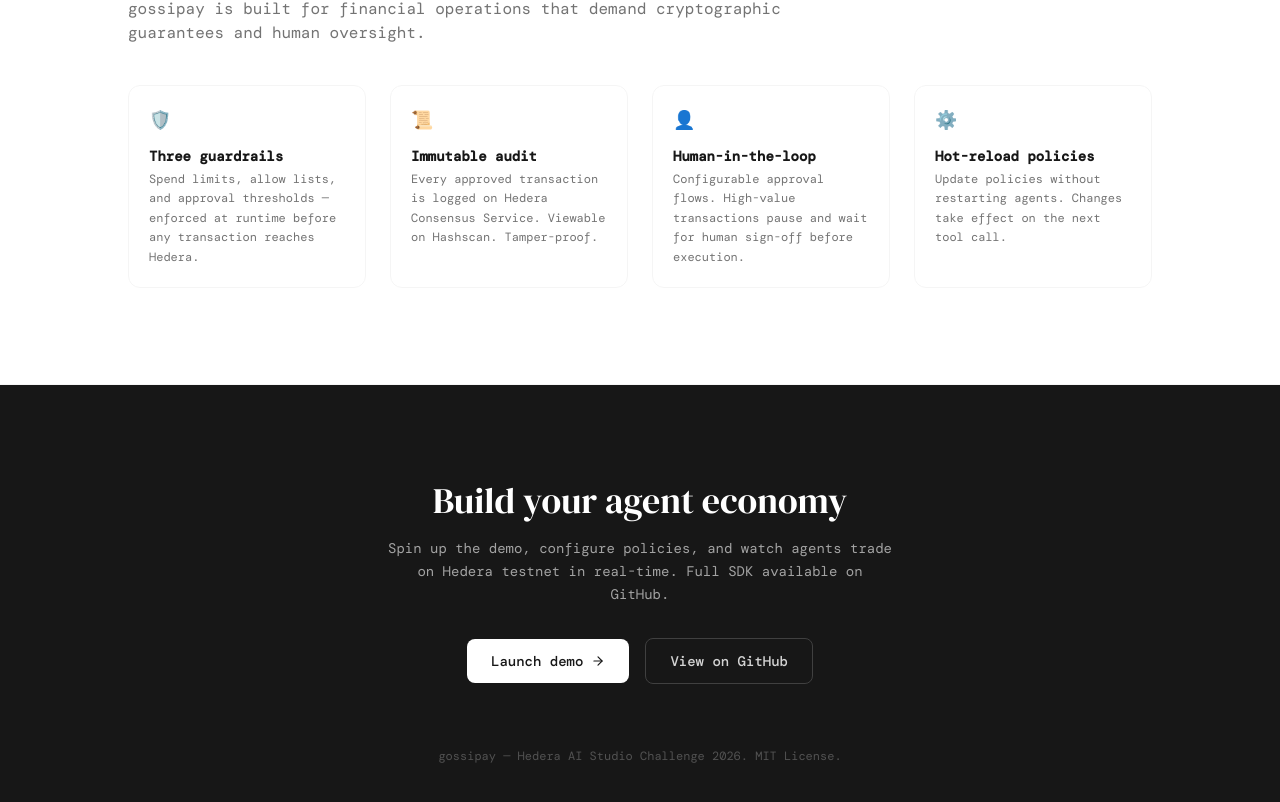
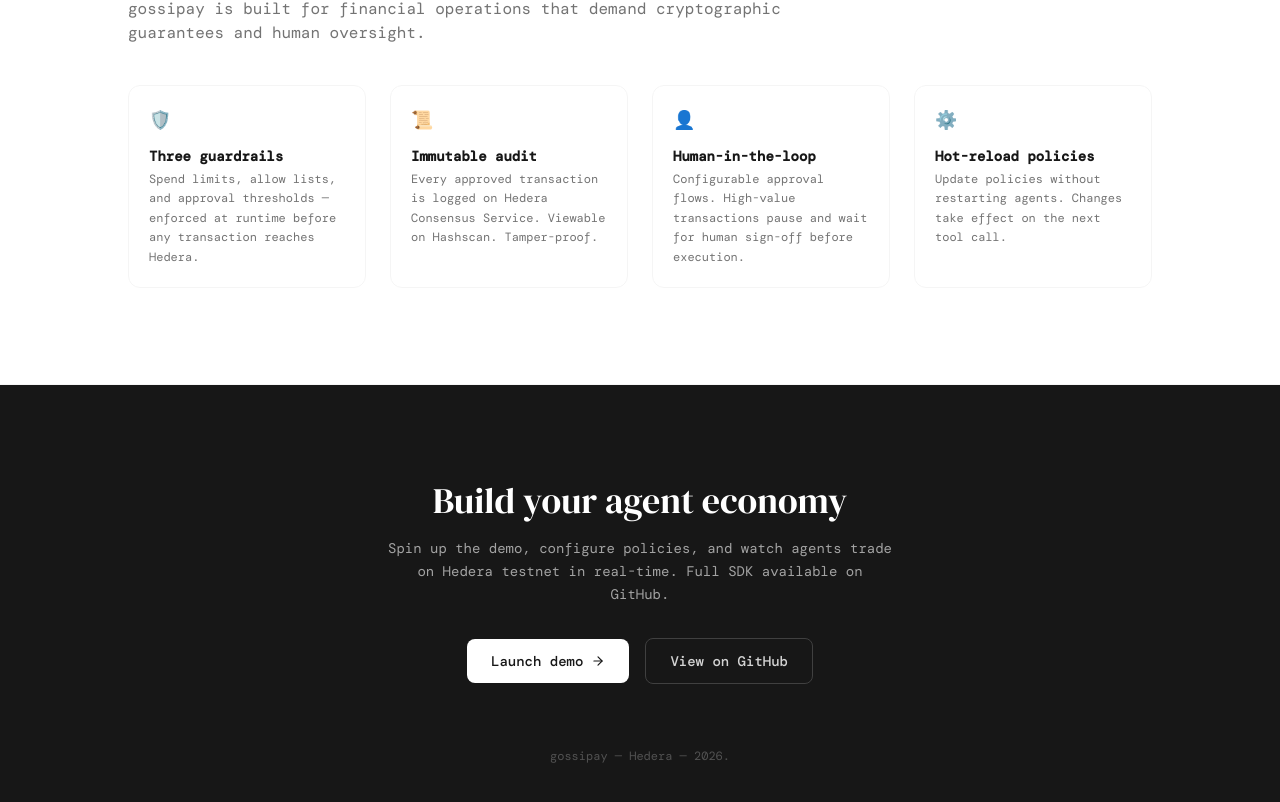
Before and after one commit to Irwingduran/gossipay-hedera, a Next.js app in the folder apps/demo/: page / in a window 1280 px wide. Shown: the part 3096-3898 px from the top of the page. Built offline with nearby package versions, Linux system fonts and the light colour scheme; a web font is replaced by a local one.

Commit message:
chore: update footer text

```diff
--- a/apps/demo/app/page.tsx
+++ b/apps/demo/app/page.tsx
@@ -356,7 +356,7 @@
             </a>
           </div>
           <p className="mt-16 text-xs text-neutral-600">
-            gossipay &mdash; Hedera AI Studio Challenge 2026. MIT License.
+            gossipay &mdash; Hedera &mdash; 2026.
           </p>
         </div>
       </section>
```
